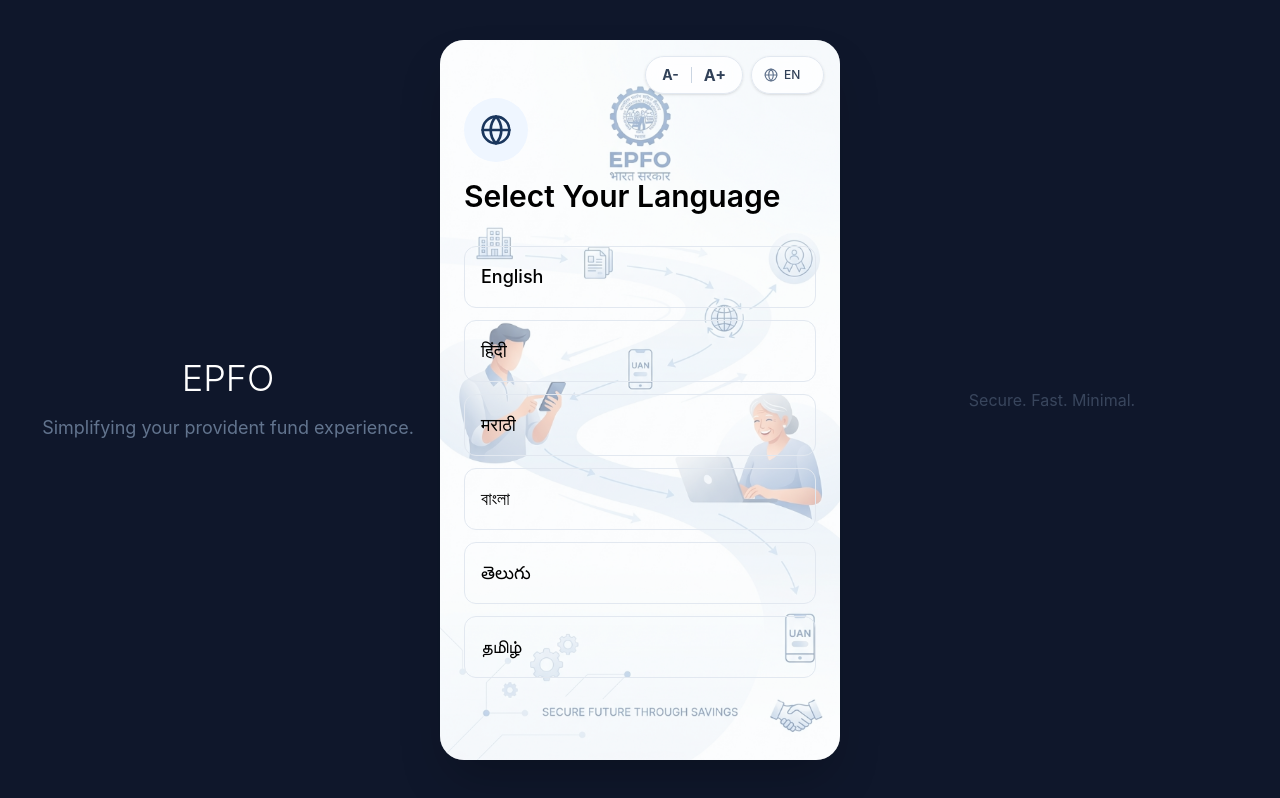
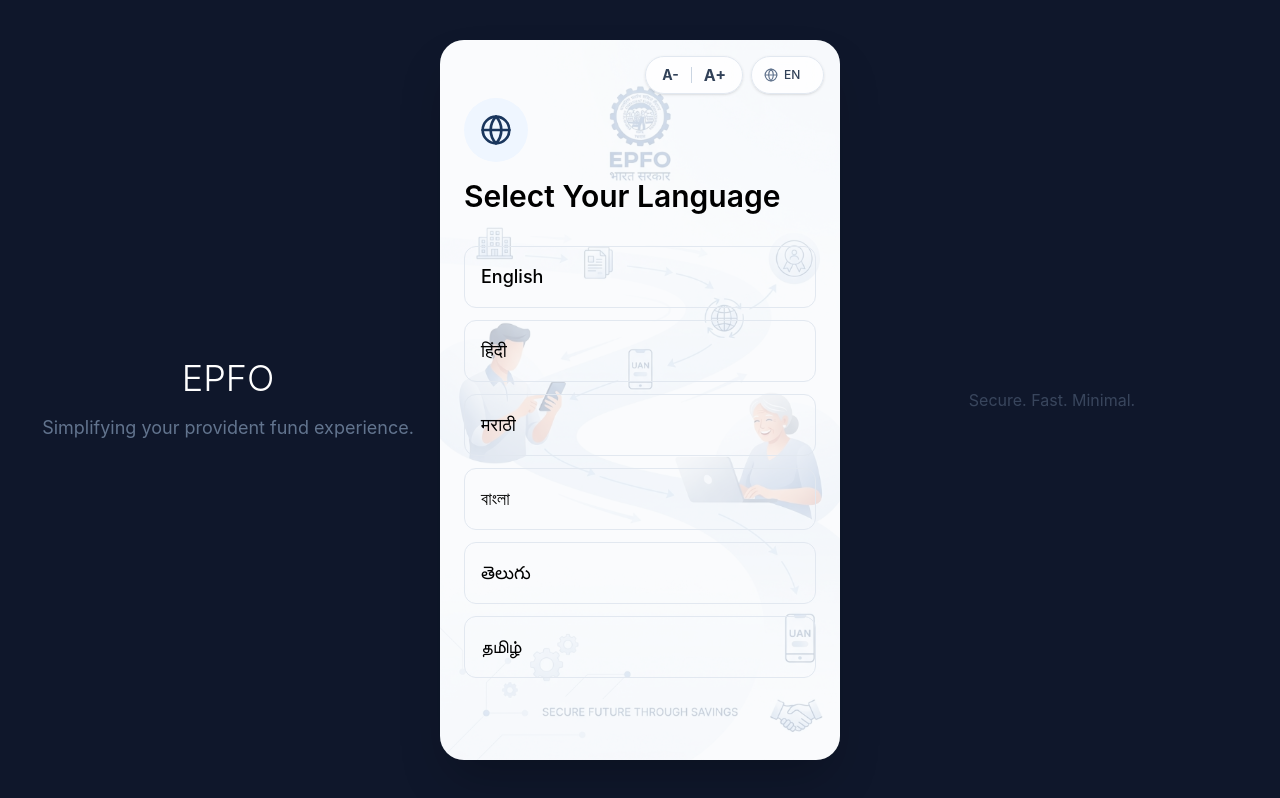
Before and after one commit to shikhar1809/EPFO-REMAKE-OPENAI-HACKATHON, a React (Vite) app in the folder epfo-app/: page /onboarding in a window 1280 px wide. Built offline with nearby package versions, Linux system fonts and the light colour scheme.

Commit message:
style: reduce background image opacity to 25%

```diff
--- a/epfo-app/src/components/layout/MobileFrame.tsx
+++ b/epfo-app/src/components/layout/MobileFrame.tsx
@@ -47,7 +47,7 @@
           <img
             src="/epfo-bg.png"
             alt="EPFO Background"
-            className="w-full h-full object-cover opacity-50"
+            className="w-full h-full object-cover opacity-25"
           />
         </div>
 
```
